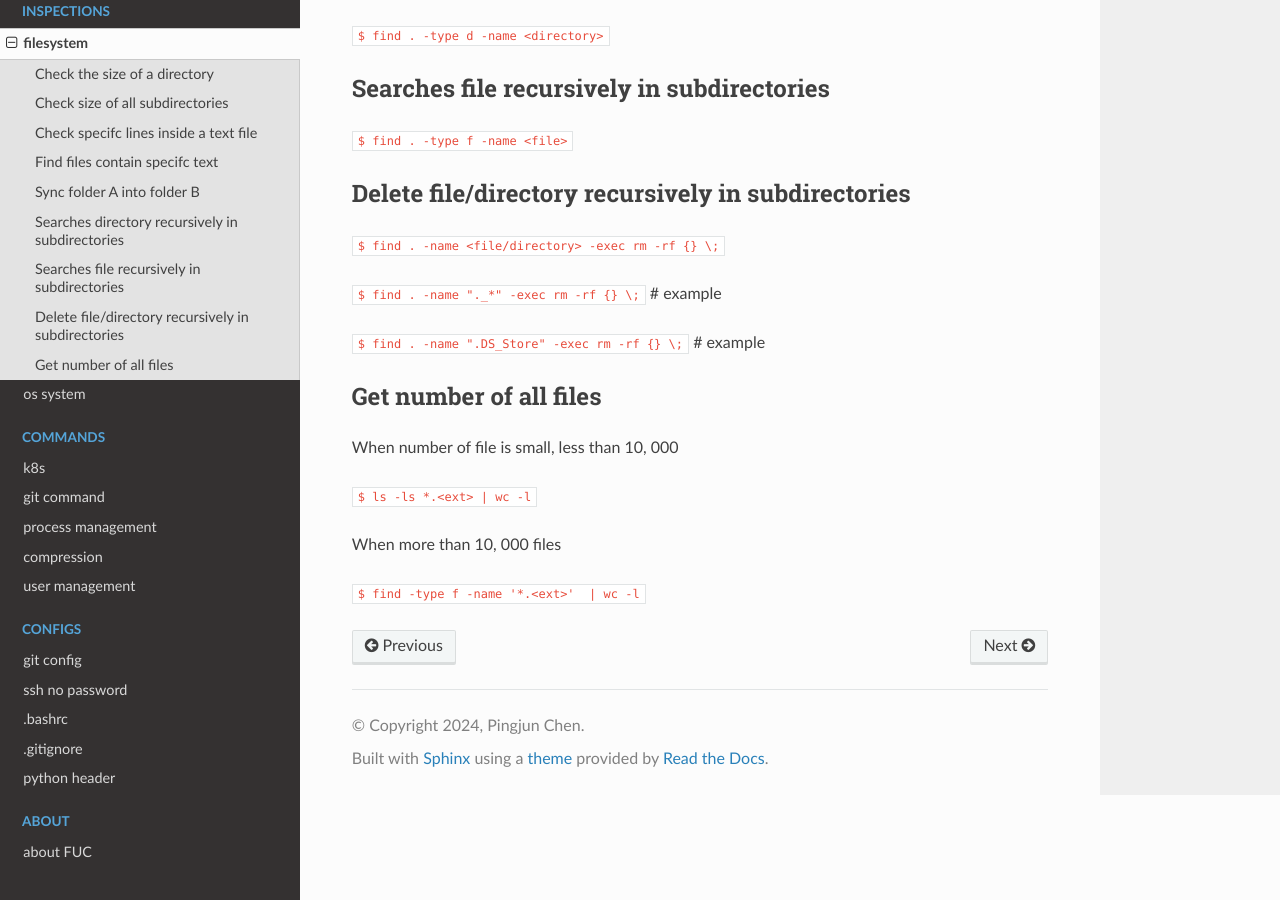
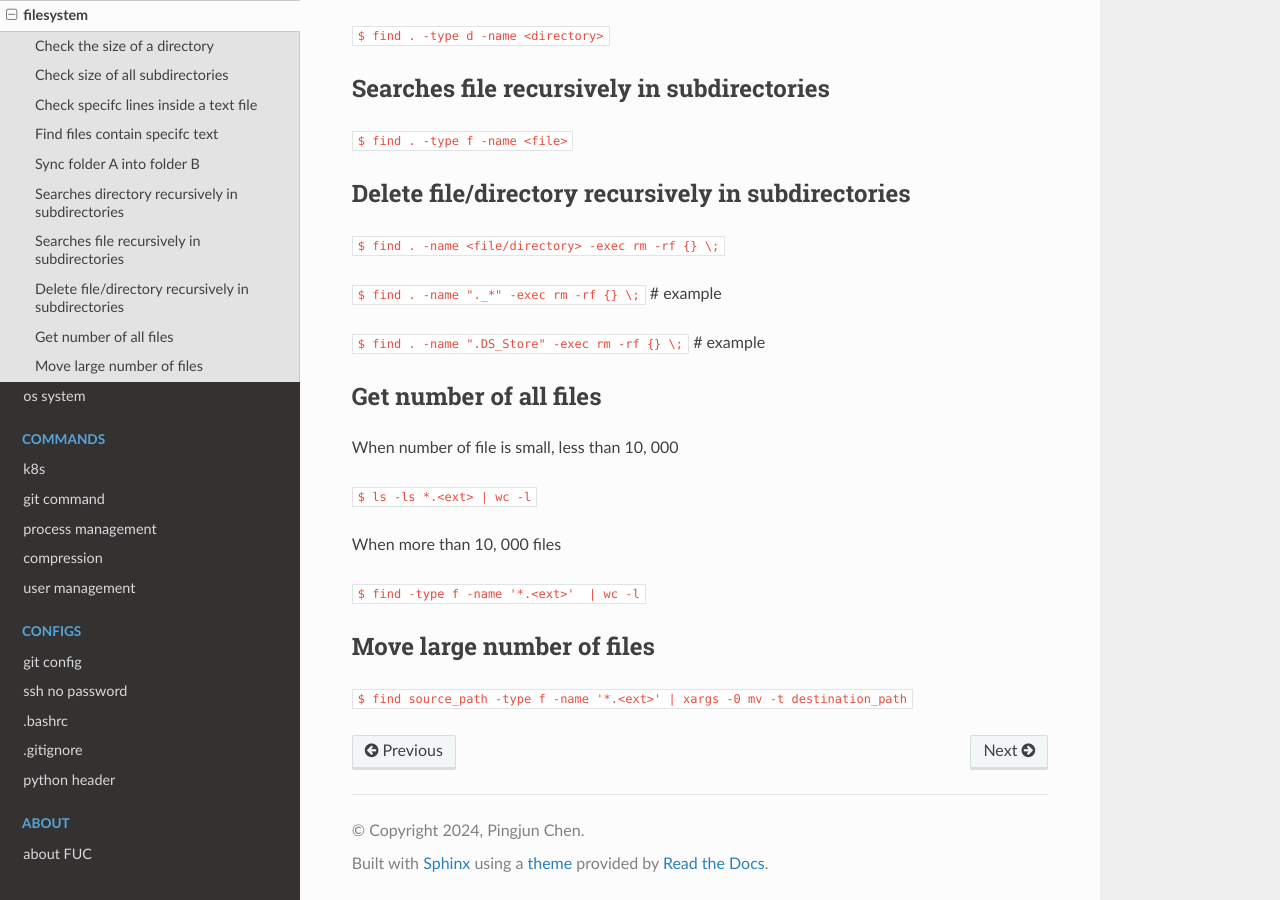
Before and after one commit to PingjunChen/FUC, a Sphinx documentation site: the page built from docs/filesystem.rst, in a window 1280 px wide and 900 px high, scrolled down 853 px. Built offline with Sphinx 7.4.7 and the Read the Docs theme 3.1.0, drawn with Linux system fonts in a browser that asks for light colours.

Commit message:
Update filesystem.rst
add command line for moving large number of tiles

```diff
--- a/docs/filesystem.rst
+++ b/docs/filesystem.rst
@@ -64,3 +64,7 @@ When number of file is small, less than 10, 000
 When more than 10, 000 files
 
 :code:`$ find -type f -name '*.<ext>'  | wc -l`
+
+Move large number of files
+--------
+:code:`$ find source_path -type f -name '*.<ext>' | xargs -0 mv -t destination_path`
```
